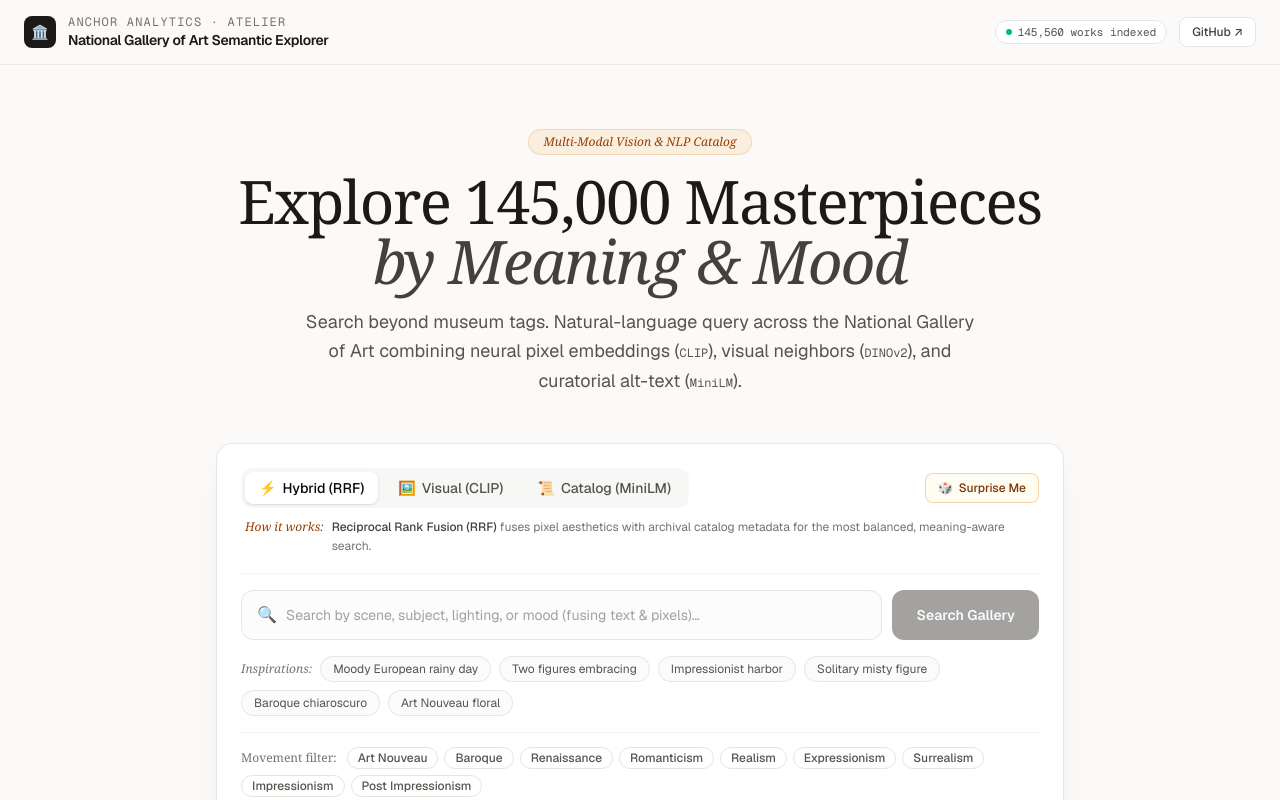
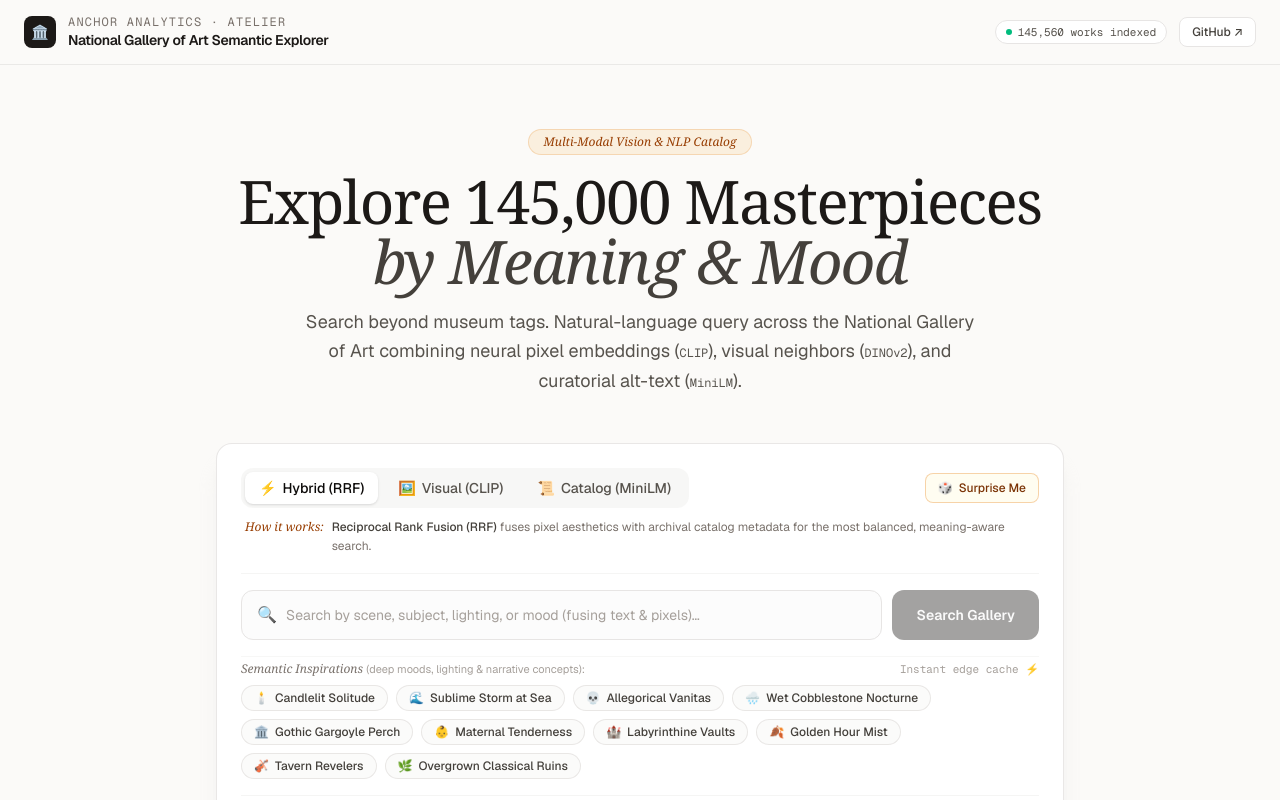
Before and after one commit to GlenProz/Multi-Modal-Semantic-Search-Engine, a Next.js app in the folder web/: page / in a window 1280 px wide. Shown: the top 800 px of the page. Built offline with nearby package versions, Linux system fonts and the light colour scheme; no server answers.

Commit message:
feat(ui): default digitized images filter to on and introduce curated deep semantic inspirations (#11)

```diff
--- a/web/app/page.tsx
+++ b/web/app/page.tsx
@@ -5,12 +5,66 @@ import { MOVEMENTS, type ImageResult, type TextResult } from "@/lib/api";
 import { ArtworkCard } from "@/components/ArtworkCard";
 
 const EXAMPLE_QUERIES = [
-  { label: "Moody European rainy day", query: "moody European rainy-day landscape" },
-  { label: "Two figures embracing", query: "two figures embracing under a tree" },
-  { label: "Impressionist harbor", query: "impressionist harbor with sailing boats at dusk" },
-  { label: "Solitary misty figure", query: "a melancholy solitary figure in an open foggy field" },
-  { label: "Baroque chiaroscuro", query: "dramatic chiaroscuro candlelit oil portrait" },
-  { label: "Art Nouveau floral", query: "ornate flowing Art Nouveau botanical floral ornament" },
+  {
+    icon: "🕯️",
+    label: "Candlelit Solitude",
+    query: "tenebrous candlelight illuminating a solitary thinker in shadows",
+    category: "Chiaroscuro & Optics",
+  },
+  {
+    icon: "🌊",
+    label: "Sublime Storm at Sea",
+    query: "raging ocean storm waves crashing against treacherous jagged cliffs",
+    category: "The Romantic Sublime",
+  },
+  {
+    icon: "💀",
+    label: "Allegorical Vanitas",
+    query: "allegorical vanitas with skull hourglass and fading blooms",
+    category: "Symbolism & Mortality",
+  },
+  {
+    icon: "🌧️",
+    label: "Wet Cobblestone Nocturne",
+    query: "misty nocturnal city street reflections on wet cobblestones",
+    category: "Atmospheric Impressionism",
+  },
+  {
+    icon: "🏛️",
+    label: "Gothic Gargoyle Perch",
+    query: "grotesque gargoyle perched high above a soaring gothic cathedral",
+    category: "Gothic & Grotesque",
+  },
+  {
+    icon: "👶",
+    label: "Maternal Tenderness",
+    query: "intimate maternal tenderness cradling a sleeping child",
+    category: "Emotional Intimacy",
+  },
+  {
+    icon: "🏰",
+    label: "Labyrinthine Vaults",
+    query: "labyrinthine vaulted stone corridors with dramatic receding perspective",
+    category: "Spatial Geometry",
+  },
+  {
+    icon: "🍂",
+    label: "Golden Hour Mist",
+    query: "golden hour haze filtering through autumn trees",
+    category: "Optics & Luminism",
+  },
+  {
+    icon: "🎻",
+    label: "Tavern Revelers",
+    query: "raucous tavern revelers singing and playing lutes and violins",
+    category: "Genre Narrative",
+  },
+  {
+    icon: "🌿",
+    label: "Overgrown Classical Ruins",
+    query: "ancient decaying classical stone ruins overtaken by wild overgrown ivy",
+    category: "Romantic Decay",
+  },
 ];
 
 type Mode = "hybrid" | "images" | "text";
@@ -23,7 +77,7 @@ export default function Home() {
   const [mode, setMode] = useState<Mode>("hybrid");
   const [query, setQuery] = useState("");
   const [selectedMovements, setSelectedMovements] = useState<Set<string>>(new Set());
-  const [onlyWithImages, setOnlyWithImages] = useState(false);
+  const [onlyWithImages, setOnlyWithImages] = useState(true);
 
   const [loading, setLoading] = useState(false);
   const [error, setError] = useState<string | null>(null);
@@ -335,9 +389,17 @@ export default function Home() {
             </button>
           </div>
 
-          {/* Curated Prompt Inspirations */}
-          <div className="mt-4 flex flex-wrap items-center gap-2 text-xs">
-            <span className="font-serif italic text-stone-500 dark:text-stone-400">Inspirations:</span>
+          {/* Curated Semantic Prompt Inspirations */}
+          <div className="mt-4 flex flex-col gap-2 pt-1 border-t border-stone-100/80 dark:border-stone-800/60">
+            <div className="flex items-center justify-between">
+              <span className="font-serif text-xs italic text-stone-500 dark:text-stone-400">
+                Semantic Inspirations <span className="font-sans not-italic text-[11px] text-stone-400 dark:text-stone-500">(deep moods, lighting & narrative concepts):</span>
+              </span>
+              <span className="text-[11px] font-mono text-stone-400 dark:text-stone-500 hidden sm:inline">
+                Instant edge cache ⚡
+              </span>
+            </div>
+            <div className="flex flex-wrap items-center gap-2 text-xs">
               {EXAMPLE_QUERIES.map((ex) => (
                 <button
                   key={ex.label}
@@ -345,11 +407,14 @@ export default function Home() {
                     setQuery(ex.query);
                     runSearch(ex.query, mode, selectedMovements);
                   }}
-                className="rounded-full border border-stone-200/90 bg-stone-50/70 px-3 py-1 text-stone-600 transition-colors hover:border-amber-600/40 hover:bg-amber-50/60 hover:text-amber-900 dark:border-stone-800 dark:bg-stone-800/40 dark:text-stone-300 dark:hover:border-amber-500/40 dark:hover:bg-amber-950/30 dark:hover:text-amber-200"
+                  title={`[${ex.category}]\nSearch query: "${ex.query}"\n(Click to explore)`}
+                  className="group flex items-center gap-1.5 rounded-full border border-stone-200/90 bg-stone-50/80 px-3 py-1 text-stone-700 transition-all hover:border-amber-600/50 hover:bg-amber-50/80 hover:text-amber-950 hover:shadow-sm dark:border-stone-800 dark:bg-stone-800/50 dark:text-stone-300 dark:hover:border-amber-500/40 dark:hover:bg-amber-950/40 dark:hover:text-amber-200"
                 >
-                {ex.label}
+                  <span className="text-xs transition-transform group-hover:scale-110">{ex.icon}</span>
+                  <span className="font-medium">{ex.label}</span>
                 </button>
               ))}
+            </div>
           </div>
 
           {/* Movement Filter Pills (Hybrid & Visual Modes) */}
```
Lines whose indentation alone changed are shown as unchanged.
